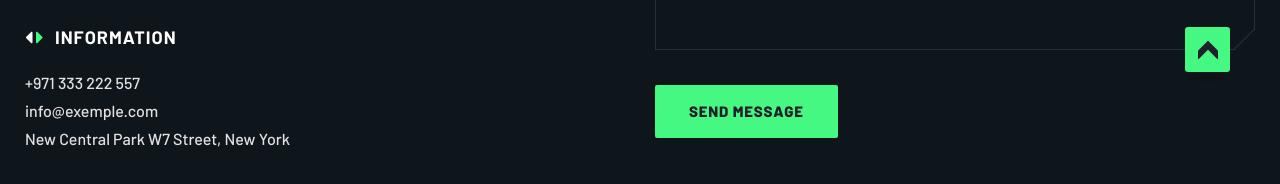
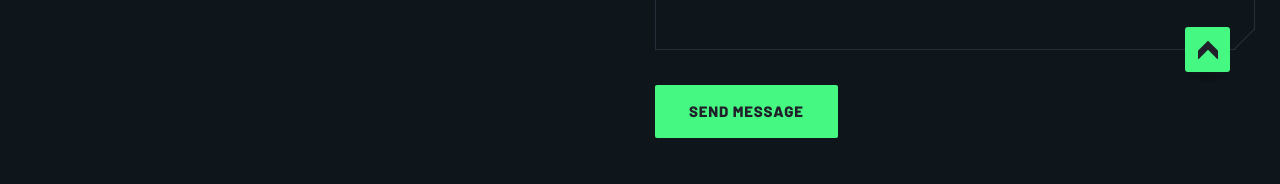
Before and after one commit to ADITYAVOFFICIAL/justlunatiks, a plain HTML site: page contact.html in a window 1280 px wide. Shown: the part 808-992 px from the top of the page. Drawn offline with nearby package versions, Linux system fonts and the light colour scheme; files whose address does not match are found by name.

Commit message:
Update contact.html

```diff
--- a/contact.html
+++ b/contact.html
@@ -193,14 +193,14 @@
                             <h2 class="overlay-title"><span>join us</span></h2>
                             <h2 class="title">CONTACT US<br>Just Lunatiks</h2>
                             <p>Connect for epic gaming moments! Questions, suggestions, or collabs? Reach out and level up together!</p>
-                            <div class="footer-el-widget">
+                            <!-- <div class="footer-el-widget">
                                 <h4 class="title">information</h4>
                                 <ul class="list-wrap">
                                     <li>+971 333 222 557</li>
                                     <li>info@exemple.com</li>
                                     <li>New Central Park W7 Street, New York</li>
                                 </ul>
-                            </div>
+                            </div> -->
                         </div>
                     </div>
                     <div class="col-lg-6 col-md-10">
```
